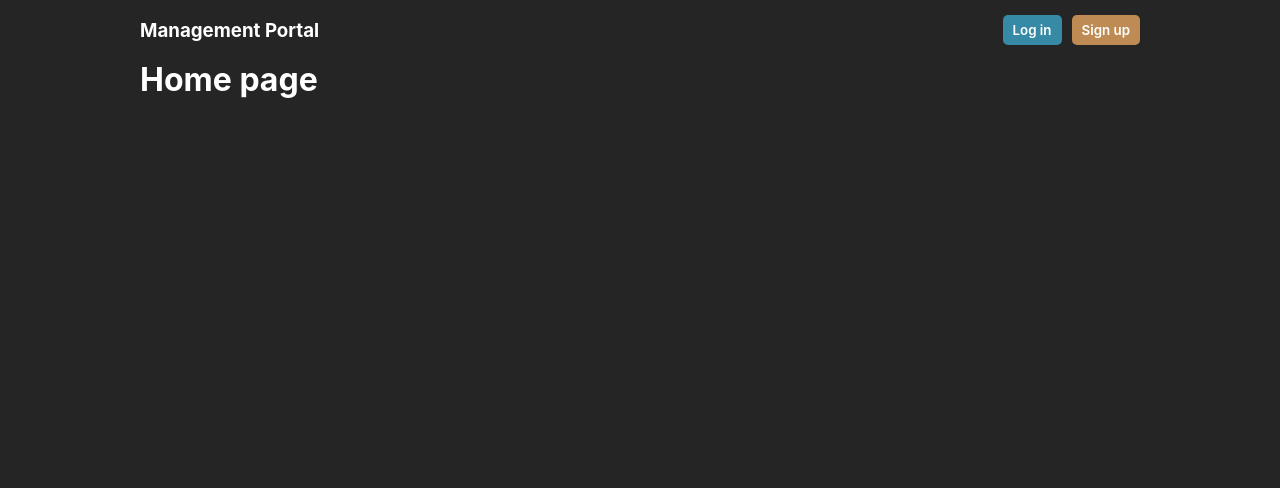
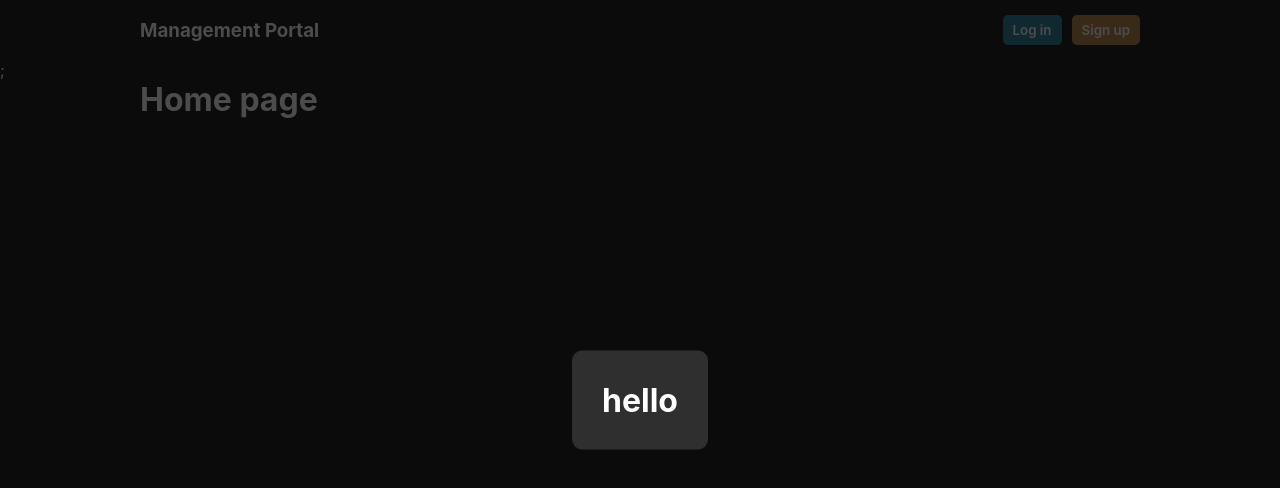
Before and after one commit to soft-coded/kinderpass-app, a React (Create React App) app: page / in a window 1280 px wide. Shown: the top 488 px of the page. Built offline with nearby package versions, Linux system fonts and the light colour scheme.

Commit message:
Initialise employee modal

```diff
--- a/src/App.css
+++ b/src/App.css
@@ -44,6 +44,13 @@ input {
   text-align: center;
 }
 
+.backdrop {
+  position: fixed;
+  inset: 0;
+  background-color: rgba(0, 0, 0, 0.7);
+  z-index: 5;
+}
+
 .primary-btn {
   background-color: var(--color-primary);
 }
@@ -51,3 +58,38 @@ input {
 .secondary-btn {
   background-color: var(--color-secondary);
 }
+
+form {
+  display: flex;
+  flex-direction: column;
+  gap: 20px;
+  padding: 20px 0;
+}
+
+form .form-group {
+  display: flex;
+  flex-direction: column;
+  gap: 10px;
+  font-size: 1.1rem;
+}
+
+form .form-group input {
+  padding: 7px;
+}
+
+form .form-group .error-container {
+  color: rgb(255, 74, 74);
+  font-size: 0.9rem;
+}
+
+form button[type="submit"] {
+  align-self: center;
+  padding: 10px 20px;
+  font-size: 1.1rem;
+}
+
+form button[type="submit"]:disabled {
+  cursor: not-allowed;
+  color: rgb(184, 184, 184);
+  background-color: #265c6e;
+}
--- a/src/App.tsx
+++ b/src/App.tsx
@@ -6,6 +6,7 @@ import HomePage from "./pages/home";
 import LoginPage from "./pages/login";
 import SignupPage from "./pages/signup";
 import NavBar from "./components/navbar";
+import EmployeeModal from "./components/employee-modal";
 import { useAppSelector, useAppDispatch } from "./store/index";
 import { authActions } from "./store/auth-slice";
 
@@ -24,6 +25,7 @@ function App() {
   ) : (
     <main className="app-root dynamic-full-screen">
       <NavBar />
+      <EmployeeModal />
       <Routes>
         <Route path="/" element={<HomePage />} />
         <Route path="/login" element={<LoginPage />} />
--- /dev/null
+++ b/src/components/employee-modal/employee-modal.module.css
@@ -0,0 +1,10 @@
+.employee-modal {
+  position: fixed;
+  top: 50%;
+  left: 50%;
+  translate: -50% -50%;
+  z-index: 10;
+  background-color: rgb(47, 47, 47);
+  padding: 30px;
+  border-radius: 10px;
+}
--- /dev/null
+++ b/src/components/employee-modal/index.tsx
@@ -0,0 +1,13 @@
+import classes from "./employee-modal.module.css";
+
+export default function EmployeeModal() {
+  return (
+    <>
+      <div className="backdrop" />
+      <div className={classes["employee-modal"]}>
+        <h1>hello</h1>
+      </div>
+      ;
+    </>
+  );
+}
--- a/src/pages/login/index.tsx
+++ b/src/pages/login/index.tsx
@@ -1,7 +1,6 @@
 import { Formik, Form, Field, ErrorMessage } from "formik";
 import * as yup from "yup";
 
-import "./login.css";
 import { useAppDispatch } from "../../store/index";
 import { authActions } from "../../store/auth-slice";
 
--- a/src/pages/login/login.css
+++ /dev/null
@@ -1,34 +0,0 @@
-.login-form {
-  display: flex;
-  flex-direction: column;
-  gap: 20px;
-  padding: 20px 0;
-}
-
-.login-form .form-group {
-  display: flex;
-  flex-direction: column;
-  gap: 10px;
-  font-size: 1.1rem;
-}
-
-.login-form .form-group input {
-  padding: 7px;
-}
-
-.login-form .form-group .error-container {
-  color: rgb(255, 74, 74);
-  font-size: 0.9rem;
-}
-
-.login-form button {
-  align-self: center;
-  padding: 10px 20px;
-  font-size: 1.1rem;
-}
-
-.login-form button:disabled {
-  cursor: not-allowed;
-  color: rgb(184, 184, 184);
-  background-color: #265c6e;
-}
--- a/src/pages/signup/index.tsx
+++ b/src/pages/signup/index.tsx
@@ -1,8 +1,6 @@
 import { useNavigate } from "react-router-dom";
 import { Formik, Form, Field, ErrorMessage } from "formik";
 import * as yup from "yup";
-
-import "./signup.css";
 
 /*
 form values: {
--- a/src/pages/signup/signup.css
+++ /dev/null
@@ -1,34 +0,0 @@
-.signup-form {
-  display: flex;
-  flex-direction: column;
-  gap: 20px;
-  padding: 20px 0;
-}
-
-.signup-form .form-group {
-  display: flex;
-  flex-direction: column;
-  gap: 10px;
-  font-size: 1.1rem;
-}
-
-.signup-form .form-group input {
-  padding: 7px;
-}
-
-.signup-form .form-group .error-container {
-  color: rgb(255, 74, 74);
-  font-size: 0.9rem;
-}
-
-.signup-form button {
-  align-self: center;
-  padding: 10px 20px;
-  font-size: 1.1rem;
-}
-
-.signup-form button:disabled {
-  cursor: not-allowed;
-  color: rgb(184, 184, 184);
-  background-color: #265c6e;
-}
```
